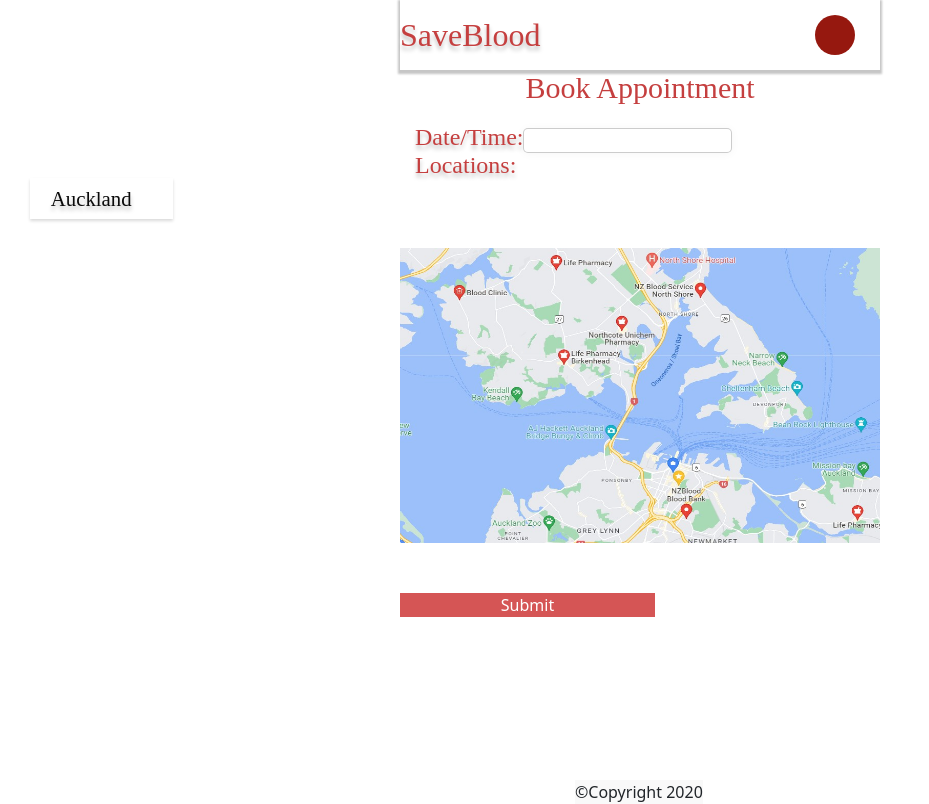
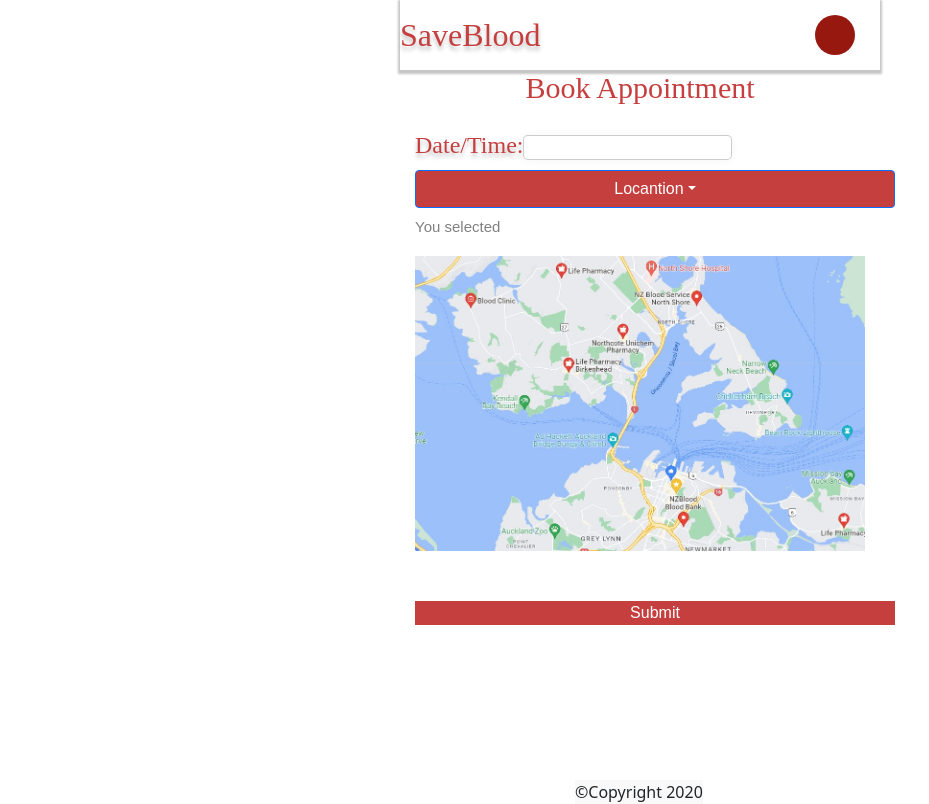
Before and after one commit to yasminpurcino/IOD, a React (Create React App) app in the folder SaveBlood - project/SaveBlood/frontend/: page /bookNow in a window 1280 px wide. Shown: the whole page, without its empty margins (0-929 px from the left). Built offline with nearby package versions, Linux system fonts and the light colour scheme.

Commit message:
booking is working

```diff
--- a/SaveBlood - project/SaveBlood/frontend/src/App.js
+++ b/SaveBlood - project/SaveBlood/frontend/src/App.js
@@ -1,5 +1,4 @@
 import React from 'react';
-
 import "bootstrap/dist/css/bootstrap.min.css";
 import Footer from './Components/Footer'
 import './index.css';
@@ -7,7 +6,6 @@
 import {Outlet} from 'react-router-dom';
 import Navbar from './Components/Navbar';
 
-// import Navbar from './Components/Navbar';
 
 function App() {
     return (
--- a/SaveBlood - project/SaveBlood/frontend/src/Components/BookNow.js
+++ b/SaveBlood - project/SaveBlood/frontend/src/Components/BookNow.js
@@ -1,98 +1,66 @@
 import React, {useState} from 'react'
-import styled from 'styled-components';
+// import styled from 'styled-components';
 import Location from './Location.jpg'
+import 'bootstrap/dist/css/bootstrap.min.css';
+import DropdownButton from 'react-bootstrap/DropdownButton';
+import Dropdown from 'react-bootstrap/Dropdown'
+import {bookUser} from '../Controller/User';
 
-const Main = styled("div")``;
-
-const DropDownContainer = styled("div")`
-position:absolute;
-left: 30px;
-width: 10.5em;
-  margin: 0 auto;
-  z-index: 3;
-`;
-
-const DropDownHeader = styled("div")`
-  position:absolute;
-  margin-bottom: 1em;
-  padding: 0.4em 2em 0.4em 1em;
-  box-shadow: 0 2px 3px rgba(0, 0, 0, 0.15);
-  font-weight: 500;
-  font-size: 1.3rem;
-  color: #0a0a0a;
-  background: #ffffff;
-`;
-
-const DropDownListContainer = styled("div")``;
-
-const DropDownList = styled("ul")`
-  padding: 0;
-  margin: 0;
-  padding-left: 1em;
-  background: #ffffff;
-  border: 2px solid #e5e5e5;
-  box-sizing: border-box;
-  color: #0a0a0a;
-  font-size: 1.3rem;
-  font-weight: 500;
-  &:first-child {
-    padding-top: 0.8em;
-    z-index: 3;
-  }
-`;
-
-const ListItem = styled("li")`
-  list-style: none;
-  margin-bottom: 0.8em;
-`;
 
 function BookNow() {
-
-  const [isOpen, setIsOpen] = useState(false);
-  const toggling = () => setIsOpen(!isOpen);
-
+    const [location, setLocation] = useState('');
+    const [date, setDate] = useState('');
+    const handleSelect = (e) => {
+        console.log(e);
+        setLocation(e)
+    }
+    const handleSubmit = async (event) => {
+        event.preventDefault();
+        const iduser = localStorage.getItem('iduser');
+        console.log(iduser)
+        console.log(date)
+        console.log(location)
+        let bookResult = await bookUser(iduser, date, location)
+    }
     return (
         <div>
             <div className='bookNow'>Book Appointment
             </div>
-     <div className="formBook">
+            <form onSubmit={handleSubmit}
+                className="formBook">
                 <div className="form-body">
                     <div className="name">
-            <label className="form__labelBook" for="date"> Date/Time: </label>
-            <input className="form__inputBook" type="text" id="date" />
+                        <label className="form__labelBook" for="date">
+                            Date/Time:
+                        </label>
+                        <input onChange= {(e) => setDate(e.target.value)} className="form__inputBook" type="text" id="date"/>
+                        <br></br>
+                        <div className='btnStyle'>
+                            <DropdownButton className='btn-BookNow' alignRight title="Locantion" id="dropdown-menu-align-right"
+                                onSelect={handleSelect}>
+                                <Dropdown.Item eventKey="NZ Blood Service Epsom">NZ Blood Service Epsom</Dropdown.Item>
+                                <Dropdown.Item eventKey="NZ Blood Service Manukau">NZ Blood Service Manukau</Dropdown.Item>
+                                <Dropdown.Item eventKey="NZ Blood Service North Shore">NZ Blood Service North Shore</Dropdown.Item>
+                                <Dropdown.Item eventKey="NZBlood Blood Bank - Auckland City">NZBlood Blood Bank - Auckland City</Dropdown.Item>
+                                <Dropdown.Item eventKey="Regional Cancer & Blood Service">Regional Cancer & Blood Service</Dropdown.Item>
+                                <Dropdown.Item eventKey="Auckland Healthcare">Auckland Healthcare</Dropdown.Item>
+                                <Dropdown.Divider/>
 
-            <Main className='main'>
-            <p1>Locations:</p1>
-            <DropDownContainer >
-              <DropDownHeader onClick={toggling}>Auckland</DropDownHeader>
-              {isOpen && (
-                <DropDownListContainer>
-                  <DropDownList>
-                    <ListItem>.</ListItem>
-                    <ListItem>NZBlood Blood Bank</ListItem>
-                    <ListItem>Unichem Eden Quarter Pharmacy</ListItem>
-                    <ListItem>NZ Blood Service Epsom </ListItem>
-                    <ListItem>Life Pharmacy - Mission Bay</ListItem>
-                    <ListItem>NZ Blood Service North Shore</ListItem>
-
-                  </DropDownList>
-                </DropDownListContainer>
-              )}
-            </DropDownContainer>
-          </Main>
-
-
-
+                            </DropdownButton>
+                            <h4 className='selected'>You selected {location}</h4>
+                        </div>
                     </div>
                 </div>
 
-    </div>
 
                 <div class="row">
-    <img className="location" src= {Location} alt="location" />
+                    <img className="location"
+                        src={Location}
+                        alt="location"/>
                 </div>
-    <button type="submit" class="btnBook"> Submit</button>
-
+                <button type="submit" class="btnBook">
+                    Submit</button>
+            </form>
         </div>
     )
 }
--- a/SaveBlood - project/SaveBlood/frontend/src/Components/CreateAccount.js
+++ b/SaveBlood - project/SaveBlood/frontend/src/Components/CreateAccount.js
@@ -118,7 +118,7 @@
                     <div className="fontCreate" href="/createaccount">
                         Already have an account?
                         <b>
-                            <Link className='linkPageEnd' to="/createaccount">
+                            <Link className='linkPageEnd' to="/login">
                                 Log in here
                             </Link>
                         </b>
--- a/SaveBlood - project/SaveBlood/frontend/src/Components/LogIn.js
+++ b/SaveBlood - project/SaveBlood/frontend/src/Components/LogIn.js
@@ -7,11 +7,10 @@
 
 function LogIn() { // React States
     const [errorMessages, setErrorMessages] = useState({});
-    const [isSubmitted, setIsSubmitted] = useState(false);
+    const [isSubmitted] = useState(false);
     const [username, setUsername] = useState("");
     const [password, setPassword] = useState("");
     const navigate = useNavigate();
-
 
     const errors = {
         email: "invalid email",
@@ -25,25 +24,15 @@
         let loginUser = await getUser(username, password)
         console.log(loginUser)
         if (loginUser) {
-          localStorage.setItem('email', loginUser.email);
-          localStorage.setItem('name', loginUser.name);
+            localStorage.setItem('email', loginUser.email);
+            localStorage.setItem('name', loginUser.name);
+            localStorage.setItem('iduser', loginUser.idusers);
 
             navigate("/main")
         } else {
             setErrorMessages({name: "pass", message: errors.pass})
         }
-        // Compare user info
-        // if (userData) {
-        // if (userData.password !== pass.value) {
-        //     // Invalid password
-        //     setErrorMessages({ name: "pass", message: errors.pass });
-        // } else {
-        //     setIsSubmitted(true);
-        // }
-        // } else {
-        // // Username not found
-        // setErrorMessages({ name: "email", message: errors.email });
-        // }
+
     };
 
     // Generate JSX code for error message
@@ -99,7 +88,7 @@
                     <div className="fontLogin" href="/fontCreate">
                         Don’t have an account yet?
                         <b>
-                            <Link className='linkPageEnd' to="/login">Sign up here!</Link>
+                            <Link className='linkPageEnd' to="/createaccount">Sign up here!</Link>
                         </b>
 
                     </div>
--- a/SaveBlood - project/SaveBlood/frontend/src/Components/Navbar.js
+++ b/SaveBlood - project/SaveBlood/frontend/src/Components/Navbar.js
@@ -2,7 +2,16 @@
 
 export default function Navbar() {
     const [isNavExpanded, setIsNavExpanded] = useState(false)
-    const emailName = localStorage.getItem('email');
+    const emailName = localStorage.getItem
+    ('email');
+    const [isLoggedin, setIsLoggedin] = useState(false);
+
+    const logout = () => {
+        localStorage.clear();
+        setIsLoggedin(false);
+      };
+
+
     return (
         <nav className="navigation">
             <a href="/" className="logo">
@@ -20,7 +29,7 @@
             }>
                 <ul>
                     <li> {
-                        (emailName) ? <a className="navBtn" href="/logout">LOGOUT</a> : <a className="navBtn" href="/login">LOGIN</a>
+                        (emailName) ? <a className="navBtn" onClickCapture={logout} href="/">LOGOUT</a> : <a className="navBtn" href="/login">LOGIN</a>
                     } </li>
                     <li>
                         <a className="navBtn" href="/createAccount ">CREATE ACCOUNT</a>
--- a/SaveBlood - project/SaveBlood/frontend/src/Components/Quiz.js
+++ b/SaveBlood - project/SaveBlood/frontend/src/Components/Quiz.js
@@ -136,7 +136,7 @@
 
 </fieldset>
 </div>
-<button type="submit" class="btnQuiz"> Submit</button>
+<button  type="submit" class="btnQuiz"> Submit</button>
 
 </div>
 
--- a/SaveBlood - project/SaveBlood/frontend/src/Controller/User.js
+++ b/SaveBlood - project/SaveBlood/frontend/src/Controller/User.js
@@ -47,3 +47,20 @@
     });
     return response
 }
+
+
+export async function bookUser(iduser, date, location) {
+    const response = await axios.post('http://localhost:8080/api/booking/', {
+        "userId": iduser,
+        "date": date,
+        "location": location
+    }).then(function (response) {
+        console.log(response.status);
+        // if response.status
+        return ""
+    }).catch(function (error) {
+        console.log(error.message);
+        return error.message
+    });
+    return response
+}
--- a/SaveBlood - project/SaveBlood/frontend/src/index.css
+++ b/SaveBlood - project/SaveBlood/frontend/src/index.css
@@ -359,6 +359,7 @@
 
 .form__label{
   width: 5%;
+
 }
 
 .form_input{
@@ -379,6 +380,7 @@
 border-radius: 10px;
 text-align: center;
 font-size: 15px;
+
 }
 
 .imgLogin2{
@@ -571,10 +573,10 @@
 
 .location{
   /* image 1 */
- position: relative;
+
  top: 50px;
   max-width: 300px;
-  margin: 100px auto;
+  margin: 50px auto;
   z-index: 1;
   width: 414px;
   height: 295px;
@@ -585,9 +587,11 @@
 .btnBook{
 /* Book Now */
 
-background: #D55555;
+background: #C53F3F;
 color: #FFFFFF;
-width: 255px ;
+text-align: center;
+/* border: 7px solid red; */
+width: 480px;
 
 
 
@@ -755,3 +759,33 @@
 .containerDash{
   height: 100%;
 }
+
+
+
+.btnStyle .btn-BookNow button{
+  background: #C53F3F;
+  color: #FFFFFF;
+  text-align: center;
+  /* border: 7px solid red; */
+  width: 480px;
+
+}
+
+
+.btnStyle .btn-BookNow button:hover{
+  background-color: #C53F3F;
+}
+
+.selected{
+  font-size: 15px;
+  font-family: 'Arial';
+  margin: 10px auto;
+}
+
+.form__inputBook {
+  background: #FFFFFF;
+  border: 0.5px solid #8E8E93;
+  box-shadow: 0px 1px 10px rgb(0 0 0 / 4%);
+  border-radius: 5px;
+  margin: 10px auto;
+}
```
Also changed, not shown: 2 other files (tests, documents, lock files or other folders). Lines whose indentation alone changed are shown as unchanged.
